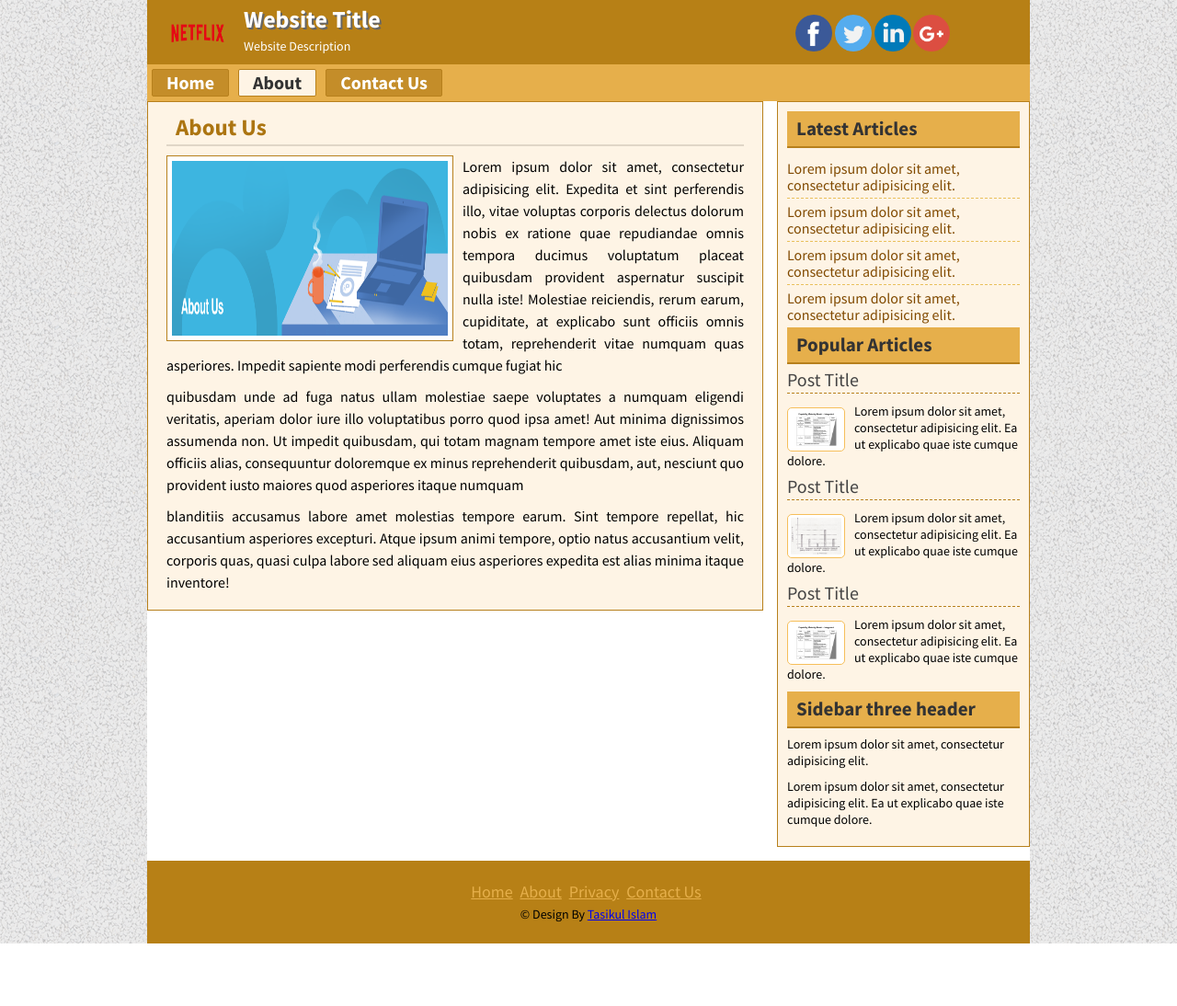
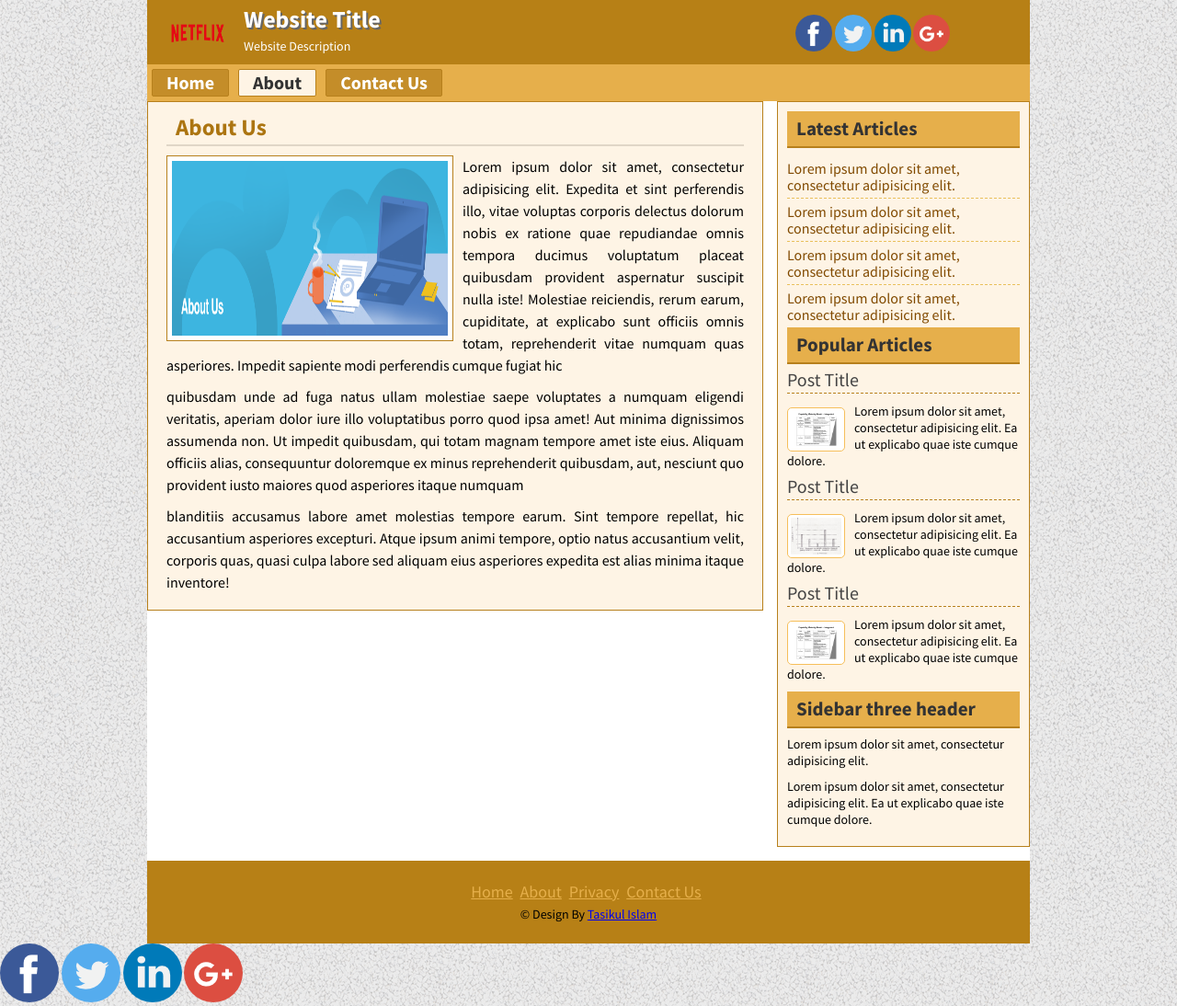
Before and after one commit to iamtasikul/Blog, a plain HTML site: page about.html in a window 1280 px wide. Shown: the whole page at 92% size. Before the commit the page ends 1026 px from the top, so only its background shows below. Drawn offline with Linux system fonts and the light colour scheme.

Commit message:
added fixed icon

```diff
--- a/about.html
+++ b/about.html
@@ -85,5 +85,11 @@
 	  	</div>
 		<p>&copy; Design By <a href="https://facebook.com/iamtasikul">Tasikul Islam</a></p>
 	</div>
+	<div class="fixedicon clear">
+		<a href="#"><img src="images/social/facebook.png" alt="Facebook"></a>
+	  	<a href="#"><img src="images/social/twitter.png" alt="Twitter"></a>
+	  	<a href="#"><img src="images/social/linkedin.png" alt="Linkedin"></a>
+	  	<a href="#"><img src="images/social/google-plus.png" alt="GooglePlus"></a>
+	</div>
 </body>
 </html>
```
